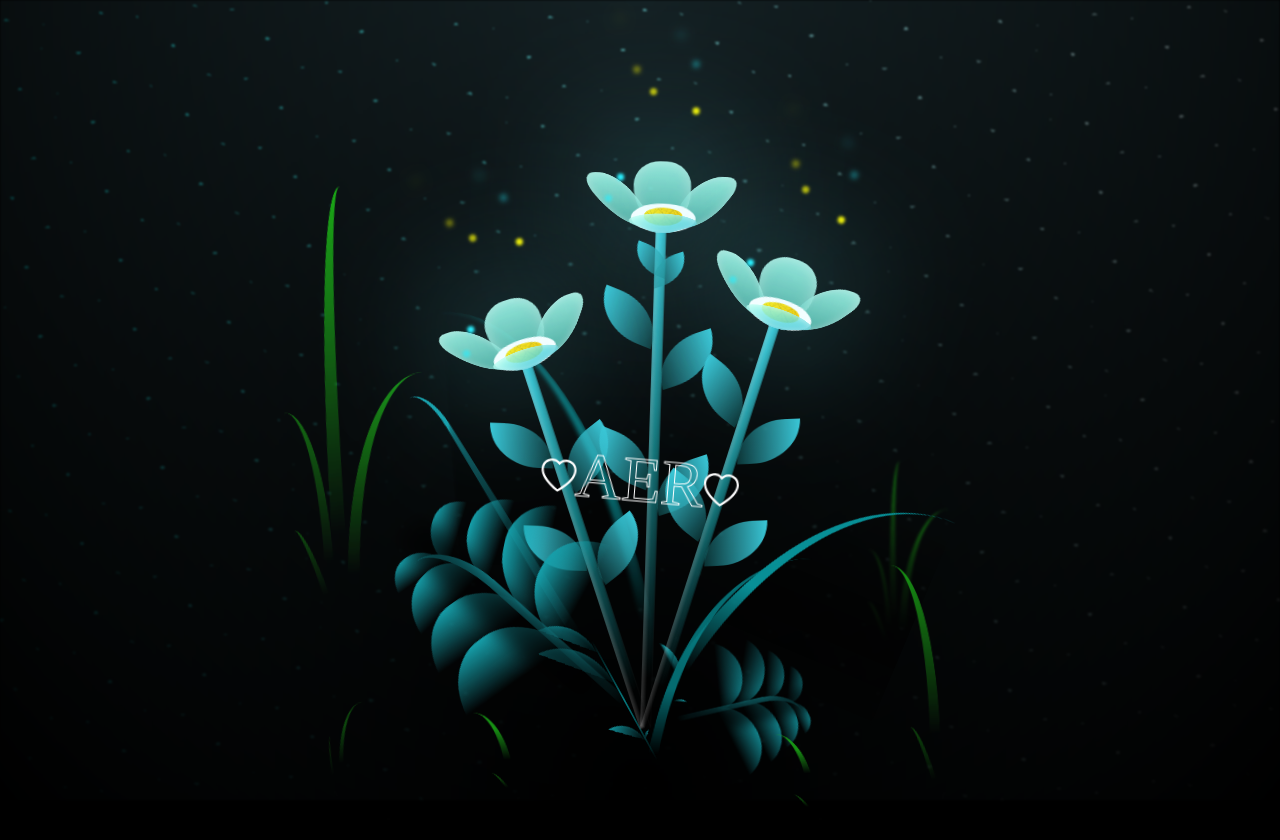
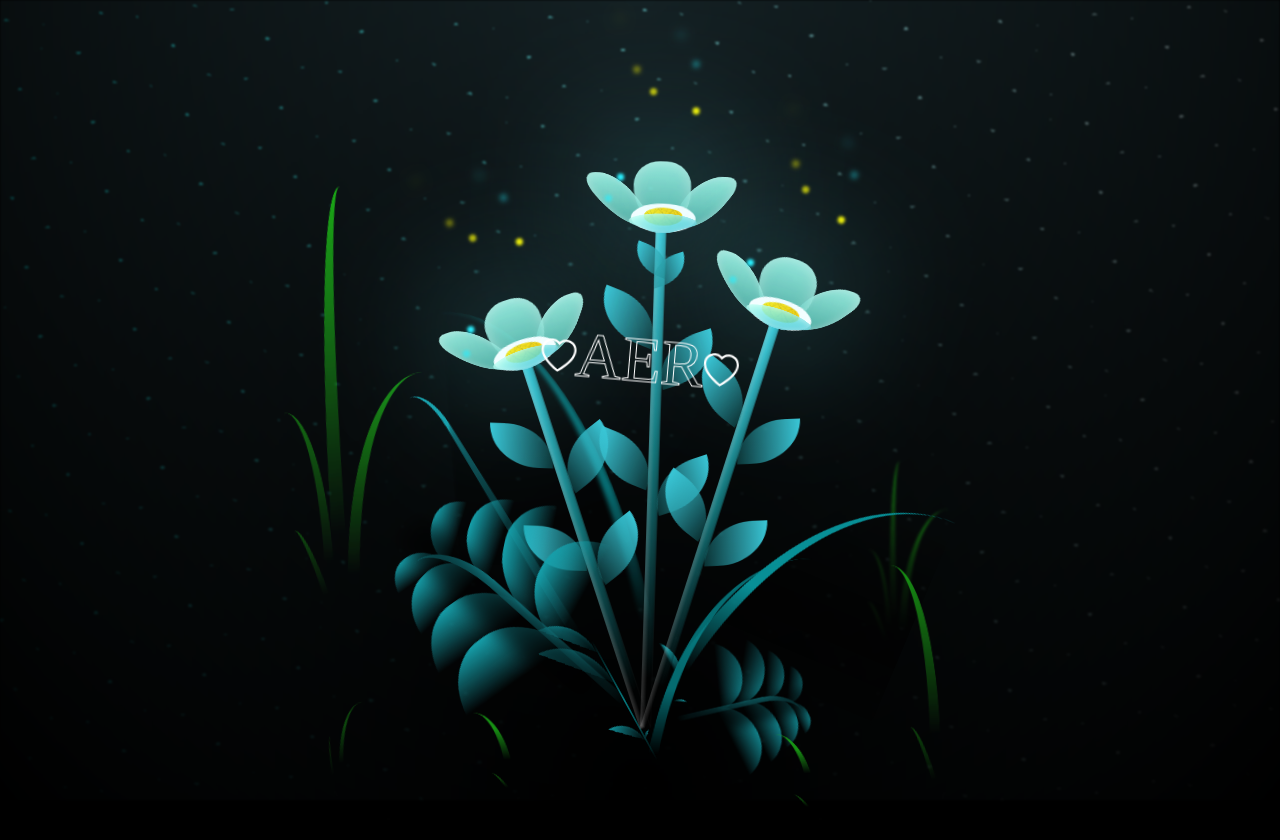
Before and after one commit to dimasdekka/flower, a plain HTML site: page index.html in a window 1280 px wide. Drawn offline with Linux system fonts and the light colour scheme.

Commit message:
Update style.css

```diff
--- a/style.css
+++ b/style.css
@@ -1208,7 +1208,7 @@ body {
 
 .aer-animation {
   position: absolute;
-  top: 60%;
+  top: 45%;
   left: 50%;
   transform: translate(-50%, -50%);
   display: flex;
```
